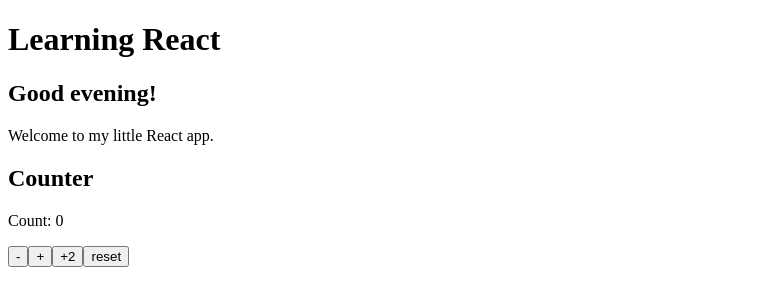
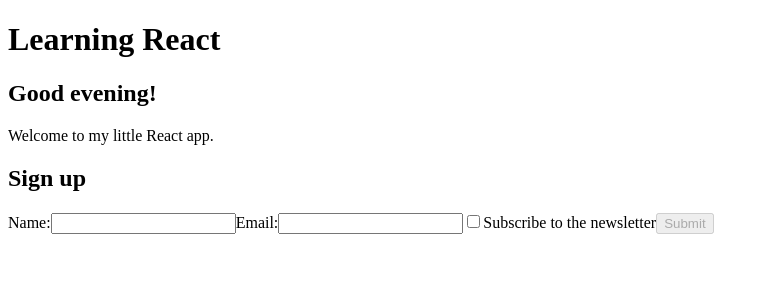
Before and after one commit to kkelichika/react-development, a React (Create React App) app: page / in a window 1280 px wide. Shown: the top 306 px of the page, without its empty margins (0-769 px from the left). Built offline with nearby package versions, Linux system fonts and the light colour scheme.

Commit message:
Add controlled form inputs (SignupForm)

```diff
--- a/src/App.js
+++ b/src/App.js
@@ -3,14 +3,14 @@
 
 import React from "react";
 import Greeting from "./components/Greeting";
-import Counter from "./components/Counter";
+import SignupForm from "./components/SignupForm";
 
 function App() {
   return (
     <div>
       <h1>Learning React</h1>
       <Greeting />
-      <Counter />
+      <SignupForm />
     </div>
   );
 }
--- /dev/null
+++ b/src/components/SignupForm.js
@@ -0,0 +1,71 @@
+// Controlled form inputs.
+//
+// In React the usual pattern is a "controlled component": the input's
+// value comes FROM state, and every keystroke updates state via onChange.
+// React becomes the single source of truth for the form data.
+//
+//   value={this.state.x}  +  onChange={...}
+//
+// One handler can serve many inputs by using the input's `name` attribute
+// and computed property names (from my JavaScript objects month!).
+
+import React from "react";
+
+class SignupForm extends React.Component {
+  state = {
+    name: "",
+    email: "",
+    subscribe: false,
+    submitted: null,
+  };
+
+  // a single change handler for all the inputs
+  handleChange = (event) => {
+    const { name, type, value, checked } = event.target;
+    // checkboxes use `checked`, other inputs use `value`
+    const newValue = type === "checkbox" ? checked : value;
+    this.setState({ [name]: newValue }); // computed key from the input name
+  };
+
+  handleSubmit = (event) => {
+    event.preventDefault(); // stop the browser from reloading the page
+    this.setState({
+      submitted: { name: this.state.name, email: this.state.email },
+    });
+  };
+
+  render() {
+    const { name, email, subscribe, submitted } = this.state;
+    return (
+      <form className="signup-form" onSubmit={this.handleSubmit}>
+        <h2>Sign up</h2>
+
+        <label>
+          Name:
+          <input name="name" value={name} onChange={this.handleChange} />
+        </label>
+
+        <label>
+          Email:
+          <input name="email" type="email" value={email} onChange={this.handleChange} />
+        </label>
+
+        <label>
+          <input name="subscribe" type="checkbox" checked={subscribe} onChange={this.handleChange} />
+          Subscribe to the newsletter
+        </label>
+
+        {/* the button is disabled until both fields have something */}
+        <button type="submit" disabled={!name || !email}>
+          Submit
+        </button>
+
+        {submitted && (
+          <p>Thanks, {submitted.name}! We'll email {submitted.email}.</p>
+        )}
+      </form>
+    );
+  }
+}
+
+export default SignupForm;
```
Also changed, not shown: 1 other file (tests, documents, lock files or other folders).
